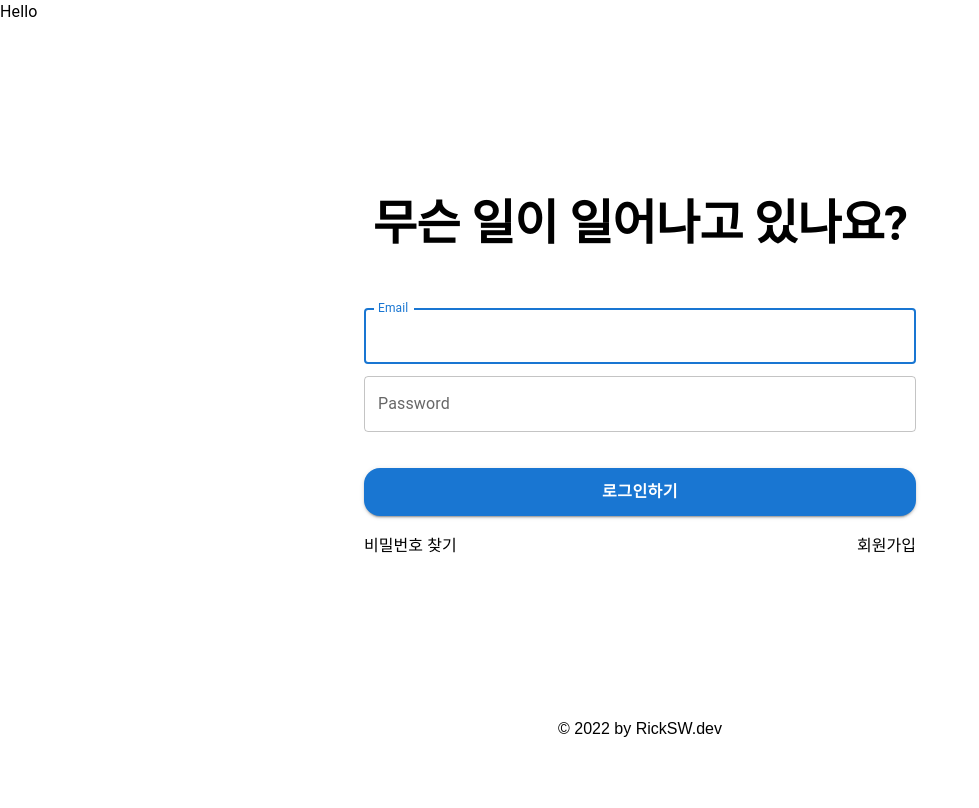
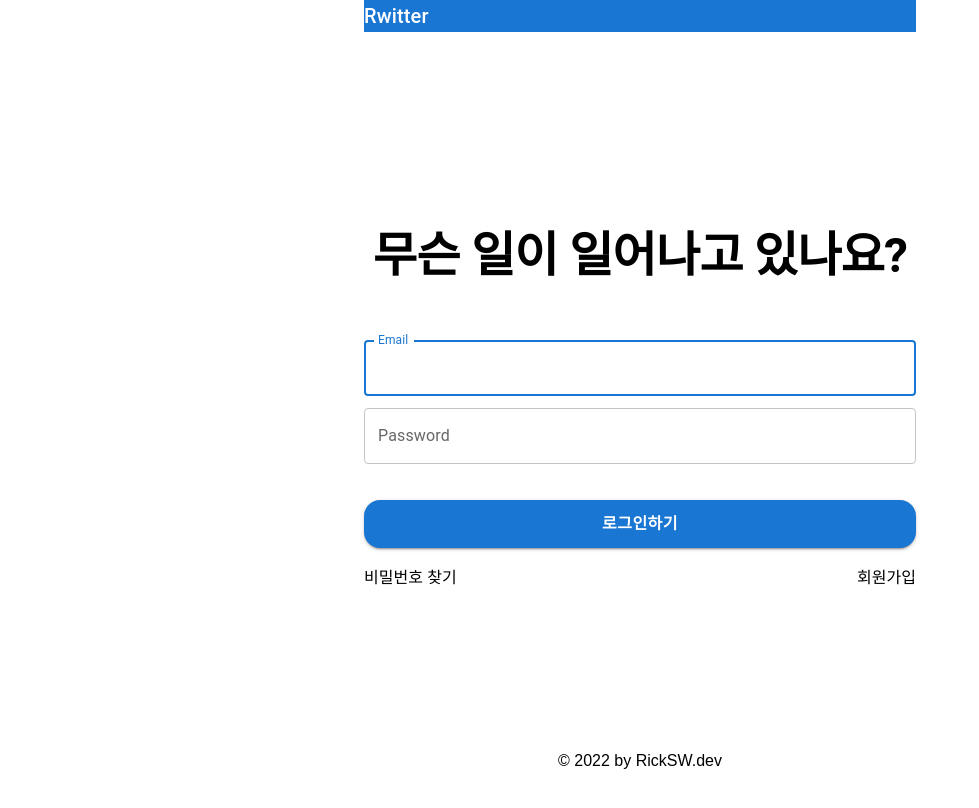
Before and after one commit to ohseungo/rwitter-sns-frontend, a React (Create React App) app: page / in a window 1280 px wide. Shown: the top 808 px of the page, without its empty margins (0-979 px from the left). Built offline with nearby package versions, Linux system fonts and the light colour scheme.

Commit message:
feat : Header 수정 및 Profile Button 추가

```diff
--- a/src/components/common/Header.tsx
+++ b/src/components/common/Header.tsx
@@ -2,8 +2,8 @@ import { HeaderRoot, LogoText } from "./Header.styled";
 
 const Header = () => {
   return (
-    <HeaderRoot color="transparent" elevation={0}>
-      <LogoText>Hello</LogoText>
+    <HeaderRoot position="sticky" elevation={0}>
+      <LogoText variant="h6">Rwitter</LogoText>
     </HeaderRoot>
   );
 };
--- /dev/null
+++ b/src/components/common/ProfileButton.tsx
@@ -0,0 +1,3 @@
+const ProfileButton = () => {};
+
+export default ProfileButton;
```
